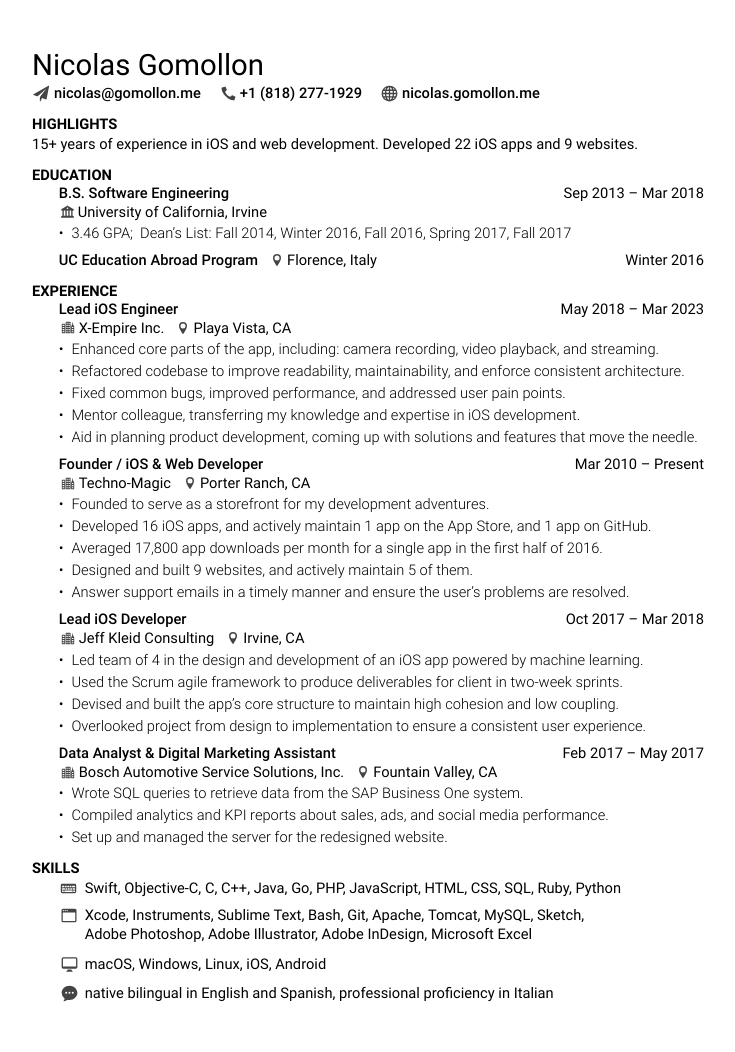
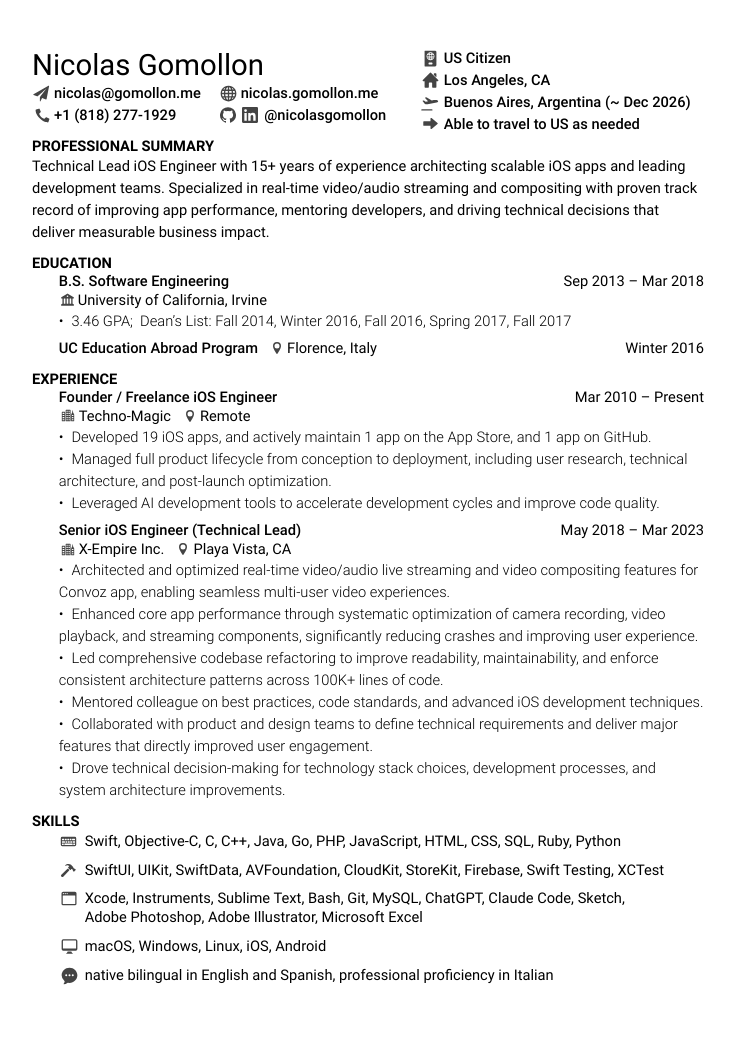
Before and after one commit to nicolasgomollon/gomollon.me, a PHP site: page /nicolas/resume.html in a window 1280 px wide. Shown: the whole page, without its empty margins (272-1007 px from the left). After the commit the page ends 985 px from the top, so only its background shows below. Run offline with PHP 8.4, Linux system fonts and the light colour scheme.

Commit message:
Updated my webpage and résumé.

```diff
--- a/nicolas/assets/stylesheets/resume.css
+++ b/nicolas/assets/stylesheets/resume.css
@@ -156,14 +156,6 @@ body {
 
 }
 
-@media only screen and (max-width: 590px) {
-
-	header ul li {
-		display: block !important;
-	}
-
-}
-
 @media only screen and (max-width: 550px) {
 
 	article {
@@ -214,7 +206,7 @@ header ul {
 }
 
 header ul li {
-	display: inline-block;
+	display: block;
 }
 
 header ul li:before {
@@ -224,6 +216,26 @@ header ul li:before {
 
 header ul li:not(:last-of-type) {
 	margin-right: 10pt;
+}
+
+header ul.bio {
+	float: right;
+	margin-top: -26pt;
+}
+
+header ul.bio li {
+	display: block;
+}
+
+@media only screen and (max-width: 720px) {
+
+	header ul.bio {
+		display: block;
+		float: none;
+		margin-top: 0.75em;
+		margin-bottom: 0.75em;
+	}
+
 }
 
 ul.comma-separated {
@@ -381,6 +393,96 @@ time {
 	background-size: 21px 21px;
 }
 
+.social {
+	position: relative;
+	margin-left: 2.5px;
+	padding-left: 44px;
+}
+
+.social::before {
+	content: "";
+	position: absolute;
+	top: 0;
+	left: 0;
+	width: 100%;
+	height: 100%;
+	background-image: url(../vectors/githubr.svg);
+	background-position: left center;
+	background-repeat: no-repeat;
+	background-size: 16px 16px;
+}
+
+.social::after {
+	content: "";
+	position: absolute;
+	top: 0;
+	left: 0;
+	margin-left: 22px;
+	width: 100%;
+	height: 100%;
+	background-image: url(../vectors/linkedinr.svg);
+	background-position: left center;
+	background-repeat: no-repeat;
+	background-size: 16px 16px;
+}
+
+header>ul.bio>li {
+	position: relative;
+	padding-left: 24px;
+}
+
+.citizenship::before {
+	content: "";
+	position: absolute;
+	top: 0;
+	left: 0;
+	width: 100%;
+	height: 100%;
+	background-image: url(../vectors/Passport.svg);
+	background-position: left center;
+	background-repeat: no-repeat;
+	background-size: 21px 21px;
+}
+
+.residence::before {
+	content: "";
+	position: absolute;
+	top: 0;
+	left: 0;
+	width: 100%;
+	height: 100%;
+	background-image: url(../vectors/Home.svg);
+	background-position: left center;
+	background-repeat: no-repeat;
+	background-size: 21px 21px;
+}
+
+.travel::before {
+	content: "";
+	position: absolute;
+	top: 1pt;
+	left: 0;
+	width: 100%;
+	height: 100%;
+	background-image: url(../vectors/Departures.svg);
+	background-position: left top;
+	background-repeat: no-repeat;
+	background-size: 20px 20px;
+}
+
+.note::before {
+	content: "";
+	position: absolute;
+	top: 0;
+	left: 0;
+	width: 100%;
+	height: 100%;
+	background-image: url(../vectors/Forward.svg);
+	background-position: left top;
+	background-repeat: no-repeat;
+	background-size: 21px 21px;
+}
+
 .university {
 	position: relative;
 	padding-left: 19px;
@@ -454,6 +556,25 @@ time {
 	background-size: 31px 19px;
 }
 
+.frameworks :first-child {
+	position: relative;
+	margin-left: -27px;
+	padding-left: 27px;
+}
+
+.frameworks :first-child::before {
+	content: "";
+	position: absolute;
+	top: 0;
+	left: 0;
+	width: 100%;
+	height: 100%;
+	background-image: url(../vectors/Hammer.svg);
+	background-position: left center;
+	background-repeat: no-repeat;
+	background-size: 19px 19px;
+}
+
 .software :first-child {
 	position: relative;
 	margin-left: -27px;
@@ -516,10 +637,18 @@ time {
 	.email::before,
 	.phone::before,
 	.website::before,
+	.social::before,
+	.social::after,
+	.citizenship::before,
+	.residence::before,
+	.travel::before,
+	.travel .thru::before,
+	.note::before,
 	.university::before,
 	.company::before,
 	.location::before,
 	.programming-languages :first-child::before,
+	.frameworks :first-child::before,
 	.software :first-child::before,
 	.operating-systems :first-child::before,
 	.languages :first-child::before {
--- a/nicolas/resume.html
+++ b/nicolas/resume.html
@@ -4,7 +4,7 @@
 	<meta charset="utf-8" />
 	<title>Nicolas Gomollon &rsaquo; R&eacute;sum&eacute;</title>
 	<meta name="author" content="Nicolas Gomollon" />
-	<meta name="description" content="I'm an iOS engineer with 15 years of experience, and a B.S. in Software Engineering from UC Irvine. I've developed 22 iOS apps and 9 websites, and currently live in Buenos Aires." />
+	<meta name="description" content="I'm an iOS engineer with 15 years of experience, and a B.S. in Software Engineering from UC Irvine. I've developed 24 iOS apps and 9 websites, and currently live in Buenos Aires." />
 	<meta name="keywords" content="nicolas gomollon, nico, nicolas, gomollon, resume, techno-magic, techno magic, indie, independent, software engineer, ios developer, web developer, ios apps, app, appstore, app store, iphone, ipad, ipod touch, itouch, itunes" />
 	<meta name="robots" content="index, follow" />
 	<meta name="theme-color" content="#1e88ea" />
@@ -69,15 +69,24 @@
 <body>
 	<header>
 		<h1>Nicolas Gomollon</h1>
+		<ul class="bio">
+			<li class="citizenship" ondblclick="return selectElement(this, event);">US Citizen</li>
+			<li class="residence" ondblclick="return selectElement(this, event);">Los Angeles, CA</li>
+			<li class="travel" ondblclick="return selectElement(this, event);">Buenos Aires, Argentina (~ Dec 2026)</li>
+			<li class="note" ondblclick="return selectElement(this, event);">Able to travel to US as needed</li>
+		</ul>
 		<ul>
 			<li class="email" ondblclick="return selectElement(this, event);">&#x6e;&#105;&#x63;&#111;&#x6c;&#97;&#x73;<span class="none">local-part</span>&#64;<span class="none">domain</span>&#103;&#x6f;&#109;&#x6f;&#108;&#x6c;&#111;&#x6e;&#46;<span class="none">top-level domain</span>&#x6d;&#101;</li>
 			<li class="phone" ondblclick="return selectElement(this, event);">&#43;&#x31;<span class="none">country calling code</span>&nbsp;&#40;&#56;&#x31;&#56;&#41;<span class="none">area code</span>&nbsp;&#50;&#x37;&#x37;<span class="none">exchange code</span>&#x2d;<span class="none">subscriber number</span>&#49;&#x39;&#50;&#x39;</li>
+		</ul>
+		<ul>
 			<li class="website" ondblclick="return selectElement(this, event);">nicolas.gomollon.me</li>
+			<li class="social" ondblclick="return selectElement(this, event);">@nicolasgomollon</li>
 		</ul>
 	</header>
 	<section>
-		<h3>Highlights</h3>
-		<p>15+ years of experience in iOS and web development. Developed 22 iOS apps and 9 websites.</p>
+		<h3>Professional Summary</h3>
+		<p>Technical Lead iOS Engineer with 15+ years of experience architecting scalable iOS apps and leading development teams. Specialized in real-time video/audio streaming and compositing with proven track record of improving app performance, mentoring developers, and driving technical decisions that deliver measurable business impact.</p>
 	</section>
 	<section>
 		<h3>Education</h3>
@@ -95,44 +104,24 @@
 	<section>
 		<h3>Experience</h3>
 		<article>
-			<h4>Lead iOS Engineer<time>May 2018 &ndash; Mar 2023</time></h4>
-			<p><span class="company" ondblclick="return selectElement(this, event);">X-Empire Inc.</span><span class="location" ondblclick="return selectElement(this, event);">Playa Vista, CA</span></p>
+			<h4>Founder / Freelance iOS Engineer<time>Mar 2010 &ndash; Present</time></h4>
+			<p><span class="company" ondblclick="return selectElement(this, event);">Techno-Magic</span><span class="location" ondblclick="return selectElement(this, event);">Remote</span></p>
 			<ul>
-				<li>Enhanced core parts of the app, including: camera recording, video playback, and streaming.</li>
-				<li>Refactored codebase to improve readability, maintainability, and enforce consistent architecture.</li>
-				<li>Fixed common bugs, improved performance, and addressed user pain points.</li>
-				<li>Mentor colleague, transferring my knowledge and expertise in iOS development.</li>
-				<li>Aid in planning product development, coming up with solutions and features that move the needle.</li>
+				<li>Developed 19 iOS apps, and actively maintain 1 app on the App Store, and 1 app on GitHub.</li>
+				<li>Managed full product lifecycle from conception to deployment, including user research, technical architecture, and post-launch optimization.</li>
+				<li>Leveraged AI development tools to accelerate development cycles and improve code quality.</li>
 			</ul>
 		</article>
 		<article>
-			<h4>Founder / iOS &amp; Web Developer<time>Mar 2010 &ndash; Present</time></h4>
-			<p><span class="company" ondblclick="return selectElement(this, event);">Techno-Magic</span><span class="location" ondblclick="return selectElement(this, event);">Porter Ranch, CA</span></p>
+			<h4>Senior iOS Engineer (Technical Lead)<time>May 2018 &ndash; Mar 2023</time></h4>
+			<p><span class="company" ondblclick="return selectElement(this, event);">X-Empire Inc.</span><span class="location" ondblclick="return selectElement(this, event);">Playa Vista, CA</span></p>
 			<ul>
-				<li>Founded to serve as a storefront for my development adventures.</li>
-				<li>Developed 16 iOS apps, and actively maintain 1 app on the App Store, and 1 app on GitHub.</li>
-				<li>Averaged 17,800 app downloads per month for a single app in the first half of 2016.</li>
-				<li>Designed and built 9 websites, and actively maintain 5 of them.</li>
-				<li>Answer support emails in a timely manner and ensure the user&rsquo;s problems are resolved.</li>
-			</ul>
-		</article>
-		<article>
-			<h4>Lead iOS Developer<time>Oct 2017 &ndash; Mar 2018</time></h4>
-			<p><span class="company" ondblclick="return selectElement(this, event);">Jeff Kleid Consulting</span><span class="location" ondblclick="return selectElement(this, event);">Irvine, CA</span></p>
-			<ul>
-				<li>Led team of 4 in the design and development of an iOS app powered by machine learning.</li>
-				<li>Used the Scrum agile framework to produce deliverables for client in two-week sprints.</li>
-				<li>Devised and built the app&rsquo;s core structure to maintain high cohesion and low coupling.</li>
-				<li>Overlooked project from design to implementation to ensure a consistent user experience.</li>
-			</ul>
-		</article>
-		<article>
-			<h4>Data Analyst &amp; Digital Marketing Assistant<time>Feb 2017 &ndash; May 2017</time></h4>
-			<p><span class="company" ondblclick="return selectElement(this, event);">Bosch Automotive Service Solutions, Inc.</span><span class="location" ondblclick="return selectElement(this, event);">Fountain Valley, CA</span></p>
-			<ul>
-				<li>Wrote SQL queries to retrieve data from the SAP Business One system.</li>
-				<li>Compiled analytics and KPI reports about sales, ads, and social media performance.</li>
-				<li>Set up and managed the server for the redesigned website.</li>
+				<li>Architected and optimized real-time video/audio live streaming and video compositing features for Convoz app, enabling seamless multi-user video experiences.</li>
+				<li>Enhanced core app performance through systematic optimization of camera recording, video playback, and streaming components, significantly reducing crashes and improving user experience.</li>
+				<li>Led comprehensive codebase refactoring to improve readability, maintainability, and enforce consistent architecture patterns across 100K+ lines of code.</li>
+				<li>Mentored colleague on best practices, code standards, and advanced iOS development techniques.</li>
+				<li>Collaborated with product and design teams to define technical requirements and deliver major features that directly improved user engagement.</li>
+				<li>Drove technical decision-making for technology stack choices, development processes, and system architecture improvements.</li>
 			</ul>
 		</article>
 	</section>
@@ -156,19 +145,31 @@
 			</ul>
 		</article>
 		<article>
+			<ul class="comma-separated frameworks">
+				<li>SwiftUI</li>
+				<li>UIKit</li>
+				<li>SwiftData</li>
+				<li>AVFoundation</li>
+				<li>CloudKit</li>
+				<li>StoreKit</li>
+				<li>Firebase</li>
+				<li>Swift Testing</li>
+				<li>XCTest</li>
+			</ul>
+		</article>
+		<article>
 			<ul class="comma-separated software">
 				<li>Xcode</li>
 				<li>Instruments</li>
 				<li>Sublime Text</li>
 				<li>Bash</li>
 				<li>Git</li>
-				<li>Apache</li>
-				<li>Tomcat</li>
 				<li>MySQL</li>
+				<li>ChatGPT</li>
+				<li>Claude Code</li>
 				<li>Sketch</li>
 				<li>Adobe Photoshop</li>
 				<li>Adobe Illustrator</li>
-				<li>Adobe InDesign</li>
 				<li>Microsoft Excel</li>
 			</ul>
 		</article>
```
Also changed, not shown: nicolas/index.html (+37 -20 lines), nicolas/assets/vectors/Departures.svg (added), nicolas/assets/vectors/Forward.svg (added), nicolas/assets/vectors/Hammer.svg (added), nicolas/assets/vectors/Home.svg (added), nicolas/assets/vectors/Passport.svg (added), nicolas/assets/vectors/githubr.svg (added), nicolas/assets/vectors/linkedinr.svg (added), 1 other file.
